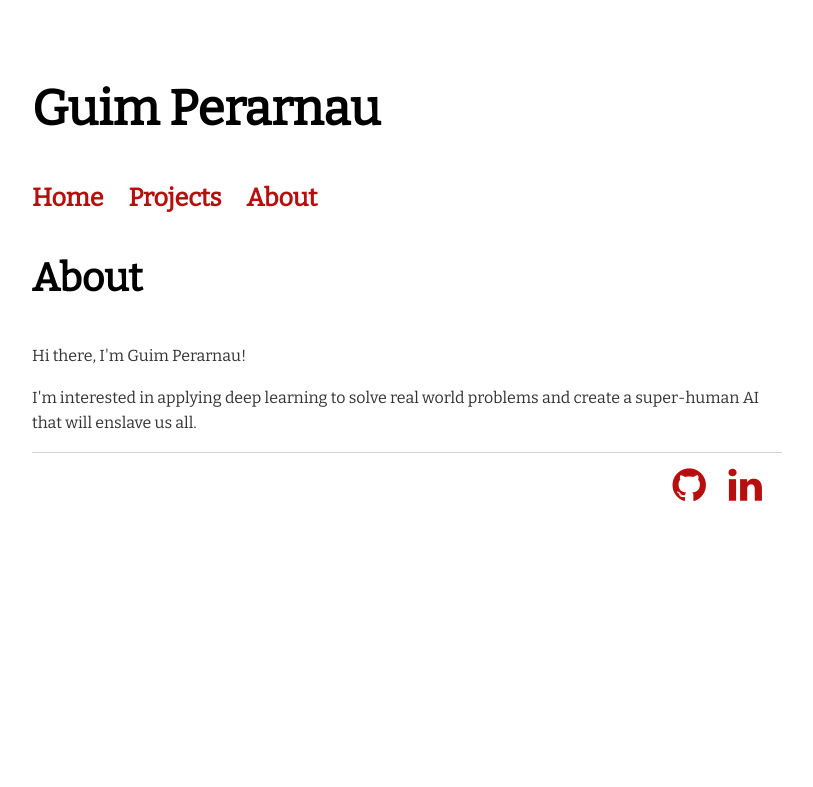
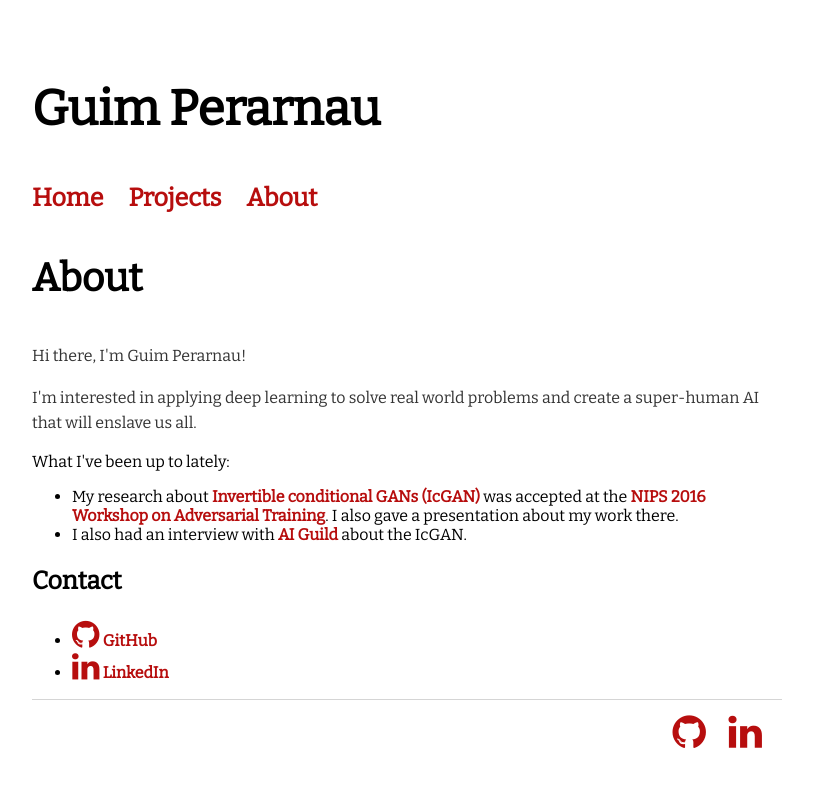
Before and after one commit to Guim3/guim3.github.io, a Jekyll site: the page built from about/index.html, in a window 1280 px wide. Shown: the top 787 px of the page, without its empty margins (233-1046 px from the left). Built offline with Jekyll 4.4.1, drawn with Linux system fonts in a browser that asks for light colours; nearby versions of some CDN libraries.

Commit message:
Add contact information

```diff
--- a/about/index.html
+++ b/about/index.html
@@ -6,4 +6,28 @@ title: About
 <div class="blurb">
 	<p>Hi there, I'm Guim Perarnau!</p>
 	<p>I'm interested in applying deep learning to solve real world problems and create a super-human AI that will enslave us all.</p>
+
+	What I've been up to lately:
+	<ul>
+		<li>My research about <a href="projects/#icgan"> Invertible conditional GANs (IcGAN)</a> was accepted at the <a href="https://sites.google.com/site/nips2016adversarial/">NIPS 2016 Workshop on Adversarial Training</a>. I also gave a presentation about my work there.</li>
+		<li>I also had an interview with <a href="https://github.com/chadwittman/ai-guild">AI Guild</a> about the IcGAN.</li>
+	</ul>
+
+	<h3>Contact</h3>
+	<ul>
+		{% if site.github_username %}
+		<li>
+		    <a href="https://github.com/{{ site.github_username }}">
+		      <i class="fa fa-github fa-2x"></i> GitHub
+		    </a>
+		</li>
+		{% endif %}
+		{% if site.linkedin_username %}
+		<li>
+		    <a href="https://linkedin.com/in/{{ site.linkedin_username }}">
+		      <i class="fa fa-linkedin fa-2x"></i> LinkedIn
+		    </a>
+		</li>
+		{% endif %}
+	</ul>
 </div><!-- /.blurb -->
```
